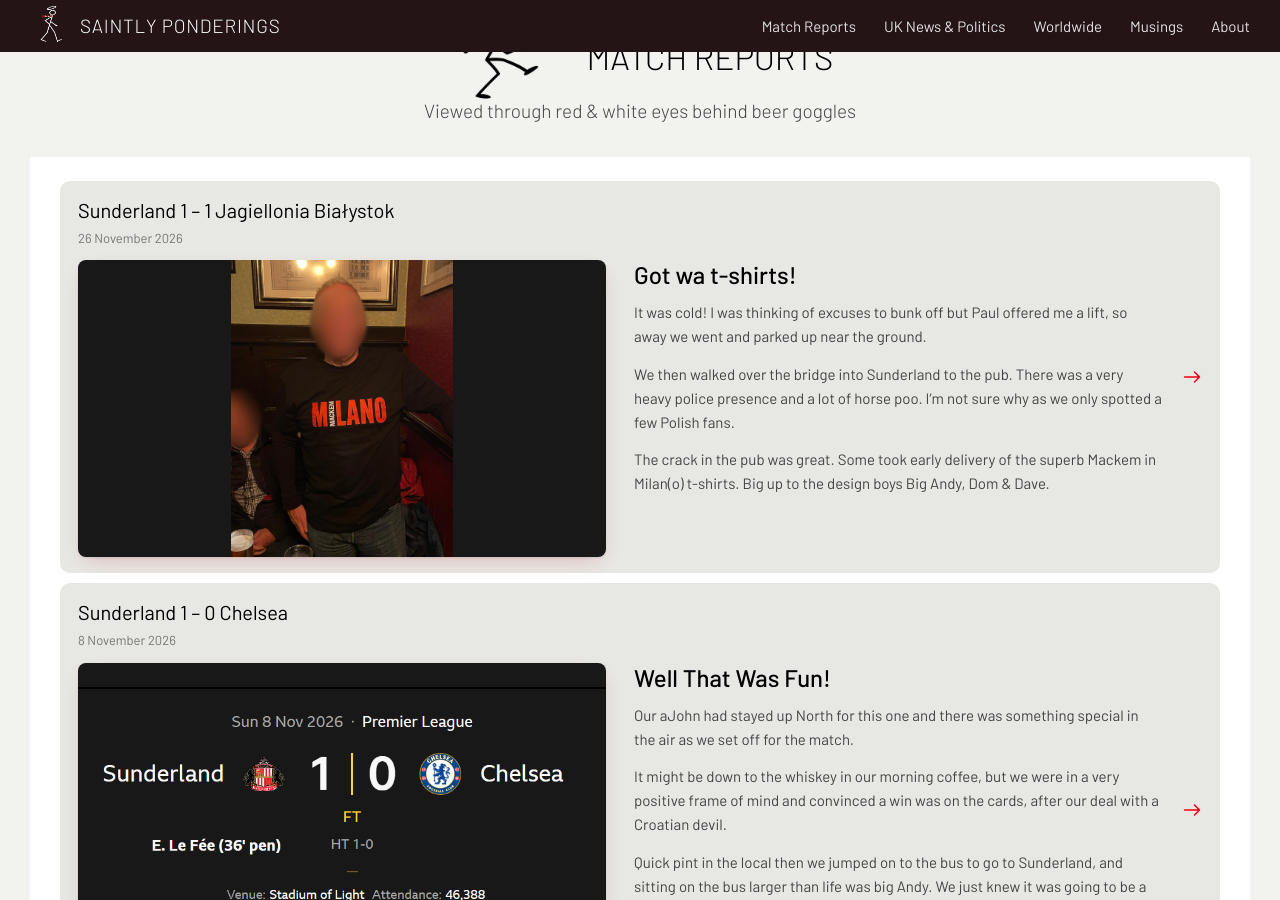
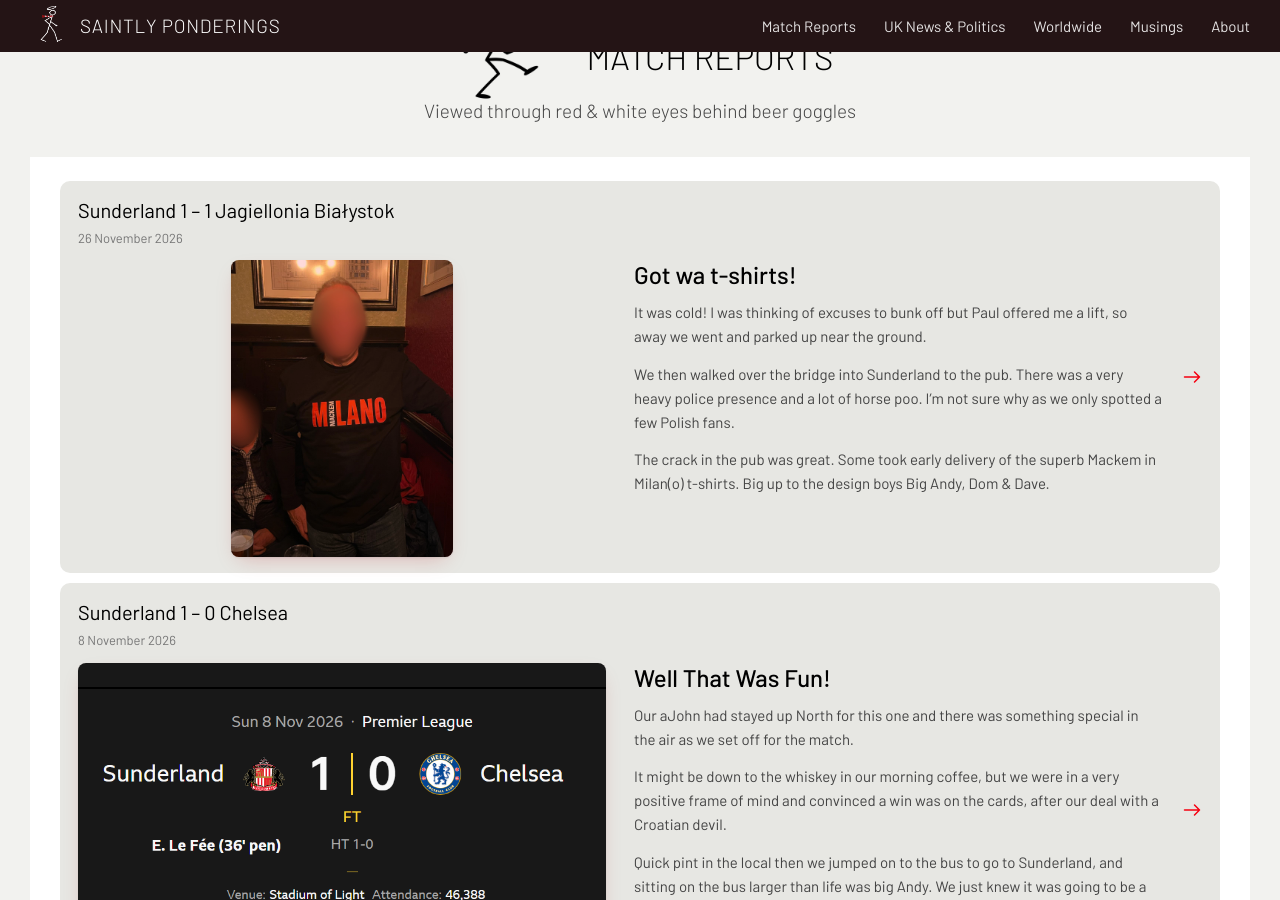
Before and after one commit to s41nty-ui/Saintly-ponderings, a Jekyll site: the page built from index.html, in a window 1280 px wide and 900 px high, scrolled down 758 px. Built offline with Jekyll 4.4.1, drawn with Linux system fonts in a browser that asks for light colours; nearby versions of some CDN libraries.

Commit message:
Add 'Narrow (portrait photos)' picture fit; use it on Jagiellonia report
Co-Authored-By: Claude Opus 5.5 <noreply@anthropic.com>

```diff
--- a/_includes/article-row.html
+++ b/_includes/article-row.html
@@ -1,3 +1,4 @@
 {%- assign a = include.a -%}
 {%- assign whole = false -%}{%- if a.image_fit contains "whole" -%}{%- assign whole = true -%}{%- endif -%}
-<a href="{{ a.url }}" class="row"><div><h3>{{ a.title | escape }}</h3><span class="meta">{{ a.date | date: "%-d %B %Y" }}</span><div class="row-feature">{% if a.image and a.image != "" %}<div class="row-pic"{% if a.image_background and a.image_background != "" %} style="background:{{ a.image_background }}"{% endif %}><img src="{{ a.image }}" alt="{{ a.image_alt | escape }}" loading="lazy" style="object-fit:{% if whole %}contain{% else %}cover{% endif %};object-position:{% if a.image_position and a.image_position != "" %}{{ a.image_position }}{% elsif whole %}50% 50%{% else %}62% 30%{% endif %}">{% unless whole %}<span class="tint"></span><span class="fade"></span>{% endunless %}</div>{% endif %}<div class="row-text">{% if a.heading and a.heading != "" %}<h4 class="row-text-h">{{ a.heading | escape }}</h4>{% endif %}<div class="row-body">{{ a.content }}</div></div></div></div><svg width="20" height="20" viewBox="0 0 24 24" fill="none" stroke="currentColor" stroke-width="1.8" stroke-linecap="round" stroke-linejoin="round"><path d="M3 12h18M15 6l6 6-6 6"/></svg></a>
+{%- assign narrow = false -%}{%- if a.image_fit contains "Narrow" -%}{%- assign narrow = true -%}{%- endif -%}
+<a href="{{ a.url }}" class="row"><div><h3>{{ a.title | escape }}</h3><span class="meta">{{ a.date | date: "%-d %B %Y" }}</span><div class="row-feature">{% if a.image and a.image != "" %}<div class="row-pic"{% if narrow %} style="aspect-ratio:3/4;width:42.1875%;margin-left:auto;margin-right:auto"{% elsif a.image_background and a.image_background != "" %} style="background:{{ a.image_background }}"{% endif %}><img src="{{ a.image }}" alt="{{ a.image_alt | escape }}" loading="lazy" style="object-fit:{% if whole %}contain{% else %}cover{% endif %};object-position:{% if a.image_position and a.image_position != "" %}{{ a.image_position }}{% elsif whole %}50% 50%{% else %}62% 30%{% endif %}">{% unless whole %}<span class="tint"></span><span class="fade"></span>{% endunless %}</div>{% endif %}<div class="row-text">{% if a.heading and a.heading != "" %}<h4 class="row-text-h">{{ a.heading | escape }}</h4>{% endif %}<div class="row-body">{{ a.content }}</div></div></div></div><svg width="20" height="20" viewBox="0 0 24 24" fill="none" stroke="currentColor" stroke-width="1.8" stroke-linecap="round" stroke-linejoin="round"><path d="M3 12h18M15 6l6 6-6 6"/></svg></a>
```
Also changed, not shown: _match-reports/jagiellonia.md (+1 -1 lines), .pages.yml.
